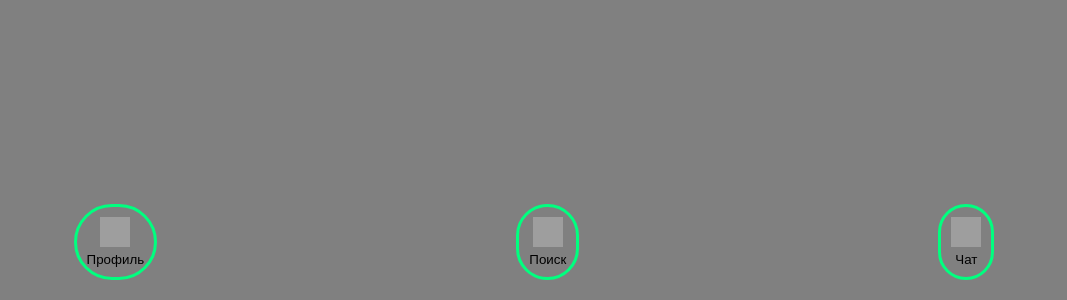
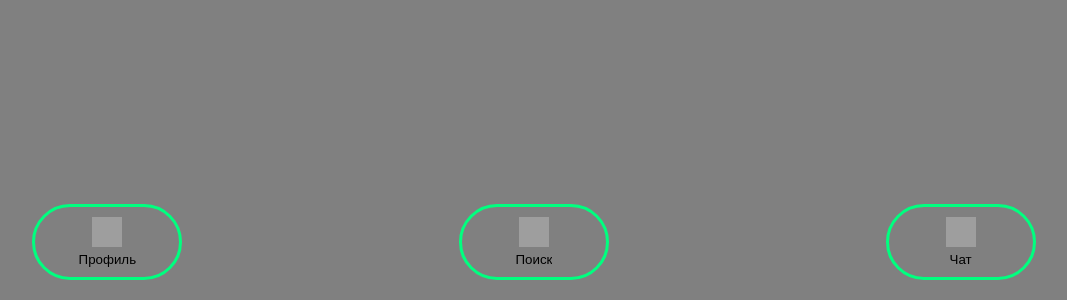
Before and after one commit to Tema5673/tg-web-app-music, a React (Create React App) app: page / in a window 1280 px wide. Shown: the part 500-800 px from the top of the page, without its empty margins (106-1173 px from the left). Built offline with nearby package versions, Linux system fonts and the light colour scheme; grey boxes are pictures that could not be loaded.

Commit message:
add file

```diff
--- a/src/App.css
+++ b/src/App.css
@@ -15,6 +15,9 @@
     border: 3px solid springgreen;
     border-radius: 3rem;
     padding: 10px;
+    flex: 1; /* Равномерное распределение пространства между кнопками */
+    margin: 0 5px; /* Добавляем небольшие отступы между кнопками */
+    max-width: 150px; /* Максимальная ширина кнопки */
 }
 
 .icon {
@@ -24,4 +27,7 @@
 
 .text {
     margin-top: 5px;
+    white-space: nowrap; /* Предотвращает перенос текста на новую строку */
+    overflow: hidden; /* Скрытие избыточного текста, который не помещается */
+    text-overflow: ellipsis; /* Замена избыточного текста многоточием */
 }
```
